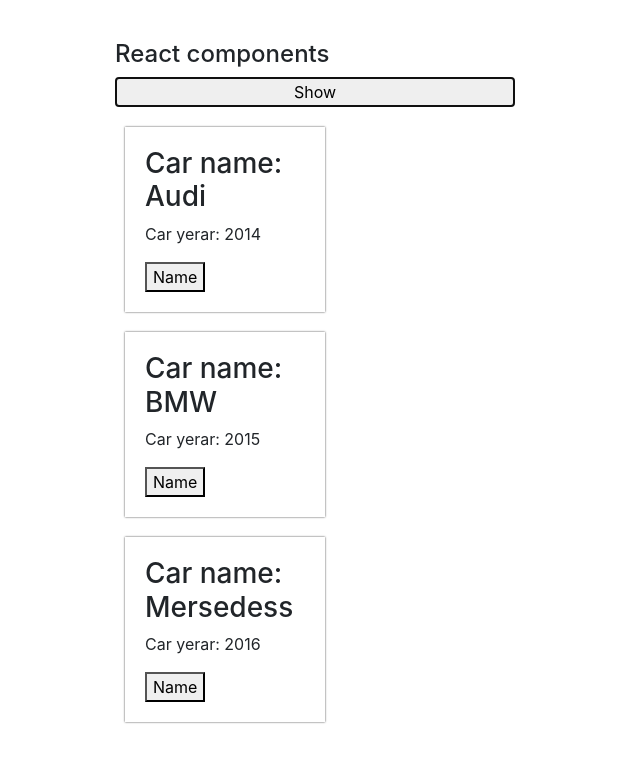
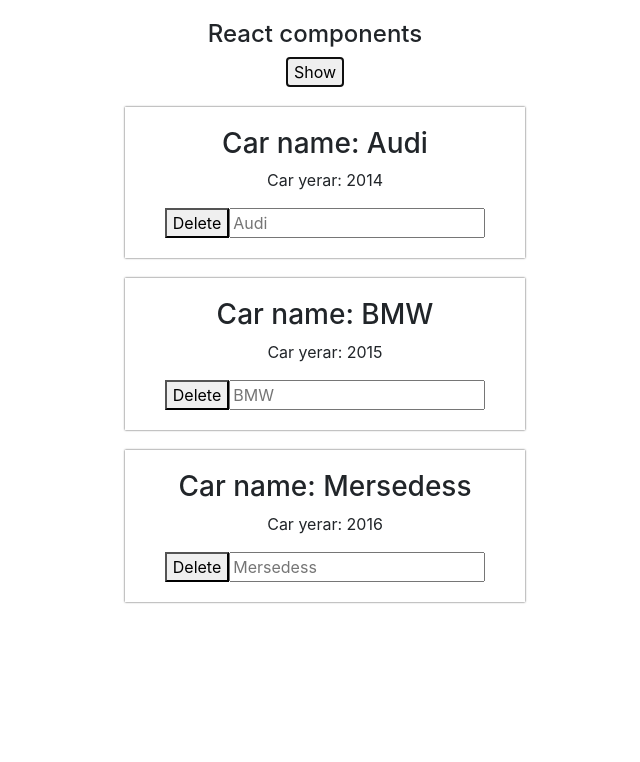
Before and after one commit to faafaafuu/wfm-react, a React (Create React App) app: page / in a window 1280 px wide. Both pictures are taken after a click on the button "Show". Shown: the top 762 px of the page, without its empty margins (325-965 px from the left). Built offline with nearby package versions, Linux system fonts and the light colour scheme.

Commit message:
динамические списки

```diff
--- a/src/App.js
+++ b/src/App.js
@@ -18,6 +18,24 @@
     })
   }
 
+  deleteHandler(i) {
+    const cars = [...this.state.cars];
+    cars.splice(i,1)
+    this.setState({cars})
+
+  }
+
+  onChangeName = (name, i) => {
+    //получаем нужный элемент
+    const car = this.state.cars[i];
+    car.name = name;
+    // клонирование (новый массив)
+    const cars = [...this.state.cars]
+    cars[i] = car
+    // меняем массив
+    this.setState({cars})
+  }
+
   toggleCarsHandler = () => {
     this.setState({
       showCars: !this.state.showCars
@@ -33,7 +51,9 @@
                   key={i}
                   name={e.name}
                   year={e.year}
-                  onChangeTitle={this.onChangeTitleHandler.bind(this, e.name)}/>)
+                  onDelete={this.deleteHandler.bind(this, i)}
+                  onChangeName={ev => this.onChangeName(ev.target.value, i)}
+                />)
       })
     }
 
--- a/src/components/car.css
+++ b/src/components/car.css
@@ -1,16 +1,14 @@
 .cars {
     display: block;
-    width: 200px;
+    width: 100%;
     box-shadow: 0 .1px 2px #444;
     padding: 20px;
     margin-left: 10px;
 }
 
 div {
+    text-align: center;
     margin: 0 auto;
     width: 400px;
-    display: flex;
     margin-top: 20px;
-    flex-direction: column;
-    justify-content: center;
 }
--- a/src/components/car.js
+++ b/src/components/car.js
@@ -6,7 +6,8 @@
         <div className="cars">
             <h3>Car name: {props.name}</h3>
             <p>Car yerar: {props.year}</p>
-            <button onClick={props.onChangeTitle}>Name</button>
+            <button onClick={props.onDelete}>Delete</button>
+            <input onChange={props.onChangeName } placeholder={props.name}></input>
         </div>
     )
 }
```
